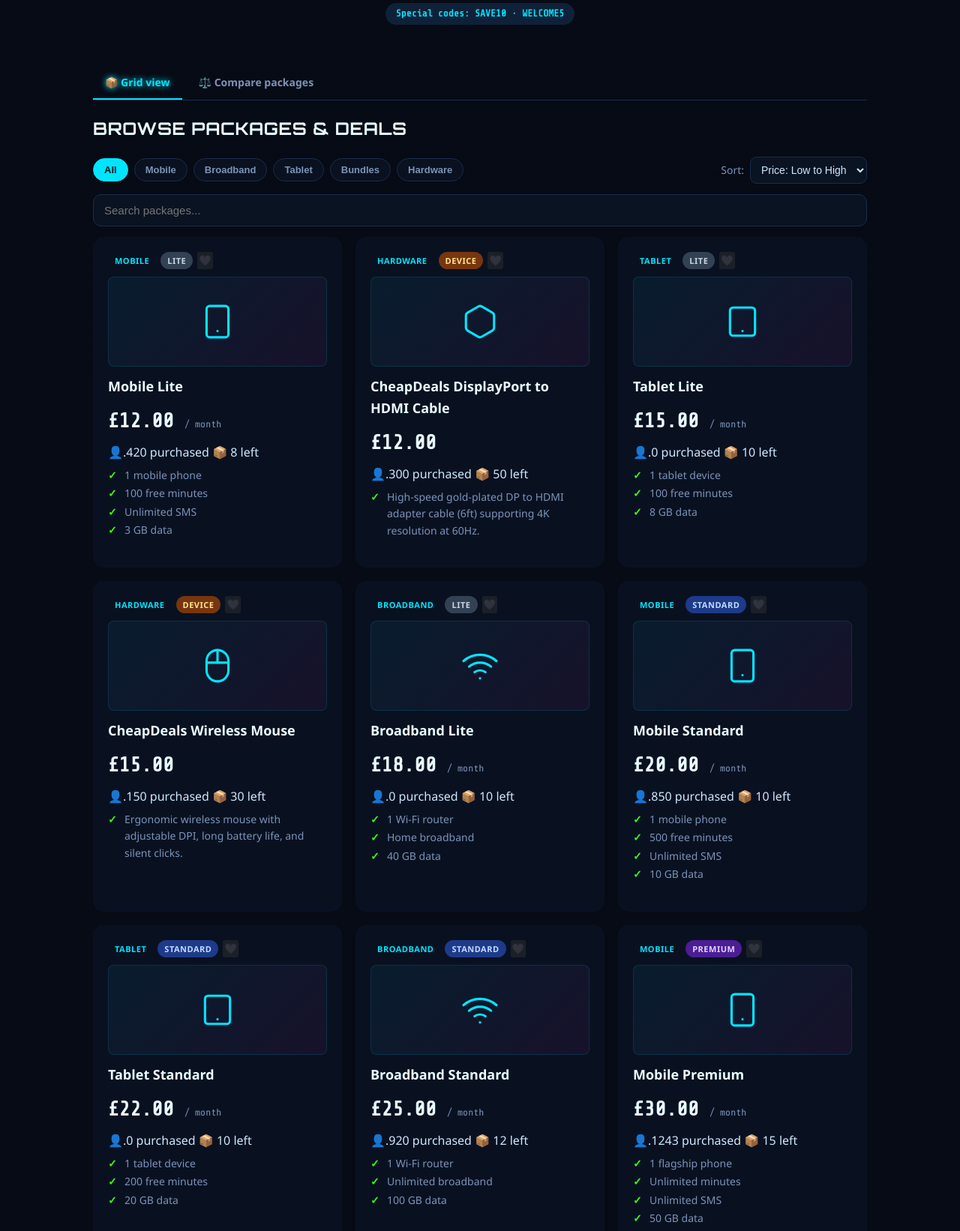
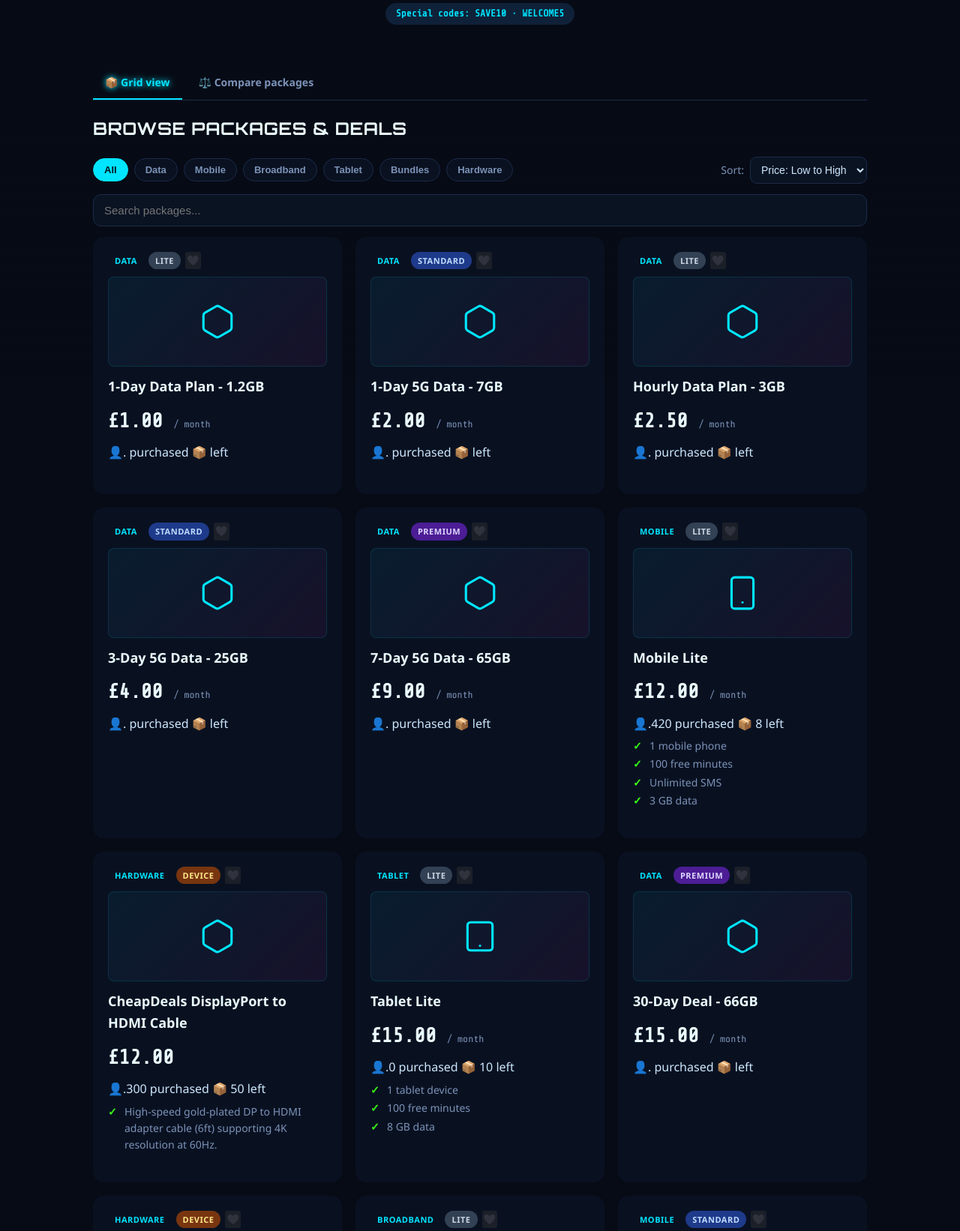
Before and after one commit to Vuongvt200111/Application-Cheapdeals-LTD, a PHP site: page / in a window 1280 px wide. Shown: the part 290-1932 px from the top of the page at 75% size. Run offline with PHP 8.4, Linux system fonts and the light colour scheme; the visitor is signed in with stand-in values (Sample User, id 1); data comes from the database, SQL or seed files in the repository; data that the repository does not hold is empty.

Commit message:
Fix root cause for Data category chip and dynamic chat bubble red dot badge: update primaryCats array, seed Data packages into pkgs, update views/layout/footer.php to remove hardcoded '1' badge

```diff
--- a/views/home/index.php
+++ b/views/home/index.php
@@ -137,7 +137,35 @@ if (!function_exists('cd_category_summary')) {
       ];
     }
 }
-$primaryCats = ['Mobile', 'Broadband', 'Tablet', 'Bundles', 'Hardware'];
+$primaryCats = ['Data', 'Mobile', 'Broadband', 'Tablet', 'Bundles', 'Hardware'];
+
+// Seed Data Packages into $pkgs for Data Chip filtering
+$hasDataPkg = false;
+foreach ($pkgs as $p) { if ($p['category'] === 'Data') { $hasDataPkg = true; break; } }
+if (!$hasDataPkg) {
+    $dataPkgsSeed = [
+        ['id'=>101, 'name'=>'Hourly Data Plan - 3GB', 'category'=>'Data', 'tier'=>'Lite', 'price'=>2.50, 'purchased_count'=>1420, 'stock'=>25, 'features'=>"3GB High-Speed Data
+Valid for 6 hours
+Instant Activation"],
+        ['id'=>102, 'name'=>'1-Day Data Plan - 1.2GB', 'category'=>'Data', 'tier'=>'Lite', 'price'=>1.00, 'purchased_count'=>3850, 'stock'=>50, 'features'=>"1.2GB High-Speed Data
+Valid for 24 hours
+Auto-Renew Option"],
+        ['id'=>103, 'name'=>'1-Day 5G Data - 7GB', 'category'=>'Data', 'tier'=>'Standard', 'price'=>2.00, 'purchased_count'=>2100, 'stock'=>30, 'features'=>"7GB Ultra 5G Data
+Valid for 24 hours
+Unrestricted Tethering"],
+        ['id'=>104, 'name'=>'3-Day 5G Data - 25GB', 'category'=>'Data', 'tier'=>'Standard', 'price'=>4.00, 'purchased_count'=>1890, 'stock'=>40, 'features'=>"25GB Ultra 5G Data
+Valid for 3 days
+Priority Bandwidth"],
+        ['id'=>105, 'name'=>'7-Day 5G Data - 65GB', 'category'=>'Data', 'tier'=>'Premium', 'price'=>9.00, 'purchased_count'=>4210, 'stock'=>18, 'features'=>"65GB 5G Super Data
+Valid for 7 days
+Free Wi-Fi Hotspots"],
+        ['id'=>106, 'name'=>'30-Day Deal - 66GB', 'category'=>'Data', 'tier'=>'Premium', 'price'=>15.00, 'purchased_count'=>5600, 'stock'=>60, 'features'=>"66GB Data (2.2GB/day)
+Valid for 30 days
+Cashback reward: £1.50"]
+    ];
+    $pkgs = array_merge($pkgs, $dataPkgsSeed);
+}
+
 $byCat = [];
 foreach ($pkgs as $p) { $byCat[$p['category']][] = $p; }
 foreach ($prods as $p) { $byCat['Hardware'][] = $p; }
@@ -238,7 +266,7 @@ require __DIR__ . '/../layout/header.php';
 <h2 class="title">Browse packages &amp; deals</h2>
 <div class="toolbar">
   <div class="chips" id="chips">
-    <?php foreach (['All','Mobile','Broadband','Tablet','Bundles','Hardware'] as $c): ?>
+    <?php foreach (['All','Data','Mobile','Broadband','Tablet','Bundles','Hardware'] as $c): ?>
       <button class="chip <?= $c==='All'?'active':'' ?>" data-cat="<?= $c ?>"><?= $c ?></button>
     <?php endforeach; ?>
   </div>
--- a/views/layout/footer.php
+++ b/views/layout/footer.php
@@ -14,7 +14,7 @@ if (!isset($view)) {
     <?php if (basename($_SERVER['PHP_SELF']) !== 'support.php'): ?>
       <div id="live-chat-bubble" onclick="location.href='support.php'" style="position:absolute; bottom:80px; right:20px; width:52px; height:52px; border-radius:50%; background:linear-gradient(135deg, #00e5ff, #ff2bd6); box-shadow:0 6px 20px rgba(0,229,255,0.4); display:flex; align-items:center; justify-content:center; cursor:pointer; z-index:9999; transition:transform 0.2s;" onmouseover="this.style.transform='scale(1.1)';" onmouseout="this.style.transform='scale(1)';">
         <span style="font-size:24px;">💬</span>
-        <span style="position:absolute; top:-2px; right:-2px; background:red; color:white; font-size:10px; font-weight:bold; border-radius:50%; padding:2px 6px; border:2px solid #070b16;">1</span>
+        <span style="position:absolute; top:2px; right:2px; width:10px; height:10px; background:red; color:white; font-size:10px; font-weight:bold; border-radius:50%; padding:0; border:2px solid #070b16; display:inline-block;"></span>
       </div>
 
       <!-- CSS to make it position: fixed on actual mobile devices where min-width is small -->
@@ -46,7 +46,7 @@ if (!isset($view)) {
     <?php if (basename($_SERVER['PHP_SELF']) !== 'support.php'): ?>
       <div id="live-chat-bubble" onclick="location.href='support.php'" style="position:fixed; bottom:20px; right:20px; width:60px; height:60px; border-radius:50%; background:linear-gradient(135deg, #00e5ff, #ff2bd6); box-shadow:0 8px 24px rgba(0,229,255,0.4); display:flex; align-items:center; justify-content:center; cursor:pointer; z-index:9999; transition:transform 0.2s, box-shadow 0.2s;" onmouseover="this.style.transform='scale(1.1)'; this.style.boxShadow='0 10px 28px rgba(255,43,214,0.6)';" onmouseout="this.style.transform='scale(1)'; this.style.boxShadow='0 8px 24px rgba(0,229,255,0.4)';">
         <span style="font-size:28px;">💬</span>
-        <span style="position:absolute; top:-2px; right:-2px; background:red; color:white; font-size:10px; font-weight:bold; border-radius:50%; padding:3px 7px; border:2px solid #070b16;">1</span>
+        <span style="position:absolute; top:2px; right:2px; width:10px; height:10px; background:red; color:white; font-size:10px; font-weight:bold; border-radius:50%; padding:0; border:2px solid #070b16; display:inline-block;"></span>
       </div>
     <?php endif; ?>
   <?php endif; ?>
@@ -55,5 +55,40 @@ if (!isset($view)) {
 <script src="js/main.js?v=<?= time() ?>"></script>
 <script src="https://cdn.jsdelivr.net/npm/chart.js@4.4.0/dist/chart.umd.min.js"></script>
 <?php if (!empty($pageScripts)) { foreach ($pageScripts as $s) { echo '<script src="js/' . esc($s) . '?v=' . time() . '"></script>' . "\n"; } } ?>
+
+<script>
+function updateChatBadge() {
+  const badgeMobile = document.querySelector('#live-chat-bubble span:nth-child(2)');
+  const badgeDesktop = document.querySelector('#live-chat-bubble span:nth-child(2)');
+  const unreadBadge = document.getElementById('chat-unread-badge');
+
+  fetch('support.php?action=check_unread_count')
+    .then(r => r.json())
+    .then(data => {
+      const count = (data && data.unread_count) ? data.unread_count : 0;
+      document.querySelectorAll('#live-chat-bubble span:nth-child(2), #chat-unread-badge').forEach(el => {
+        if (!el) return;
+        if (count > 0) {
+          el.innerText = count;
+          el.style.width = 'auto';
+          el.style.height = 'auto';
+          el.style.padding = '2px 6px';
+          el.style.borderRadius = '10px';
+          el.style.fontSize = '10px';
+          el.style.display = 'inline-block';
+        } else {
+          el.innerText = '';
+          el.style.width = '10px';
+          el.style.height = '10px';
+          el.style.padding = '0';
+          el.style.borderRadius = '50%';
+          el.style.display = 'inline-block';
+        }
+      });
+    }).catch(e => {});
+}
+document.addEventListener('DOMContentLoaded', updateChatBadge);
+</script>
+
 </body>
 </html>
```
